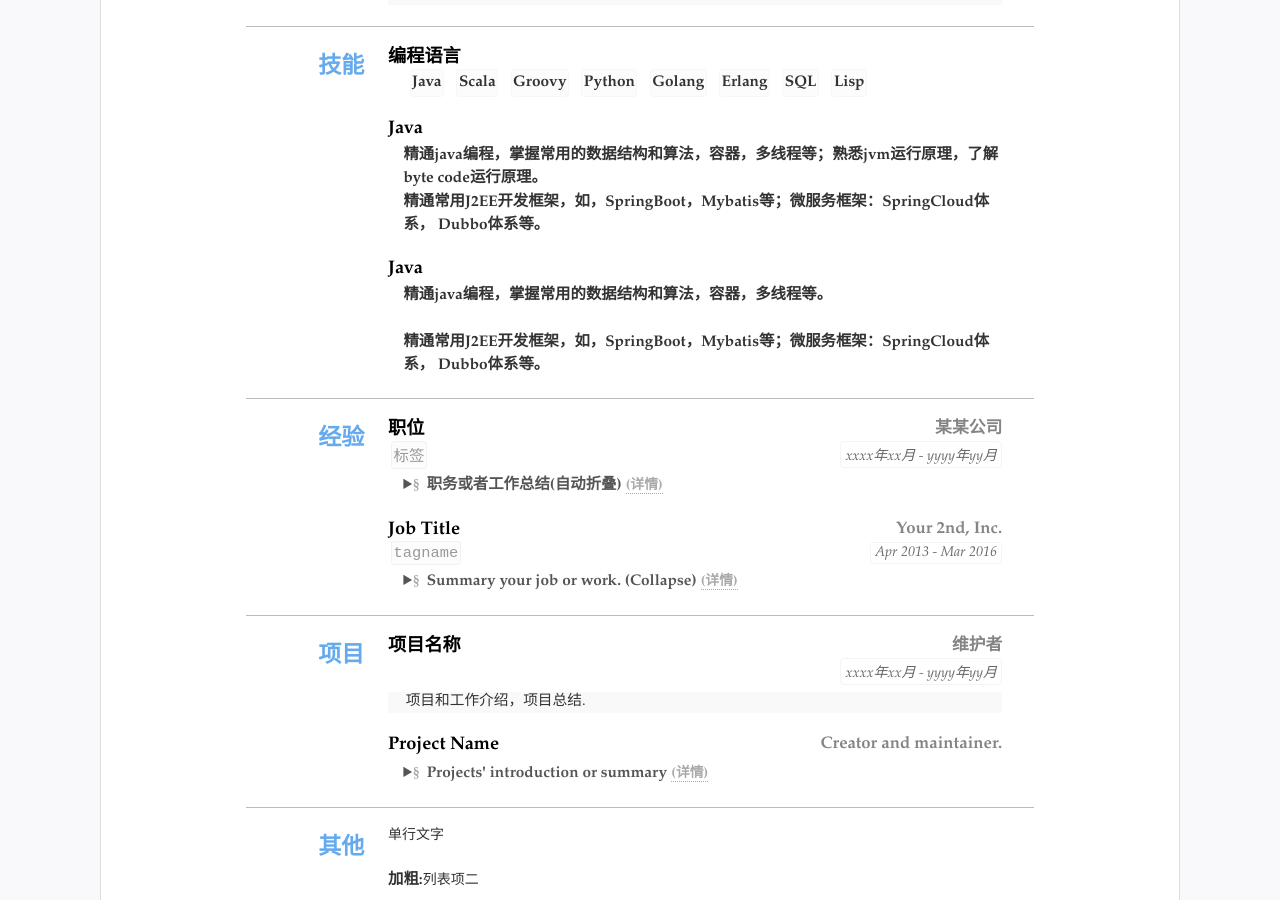
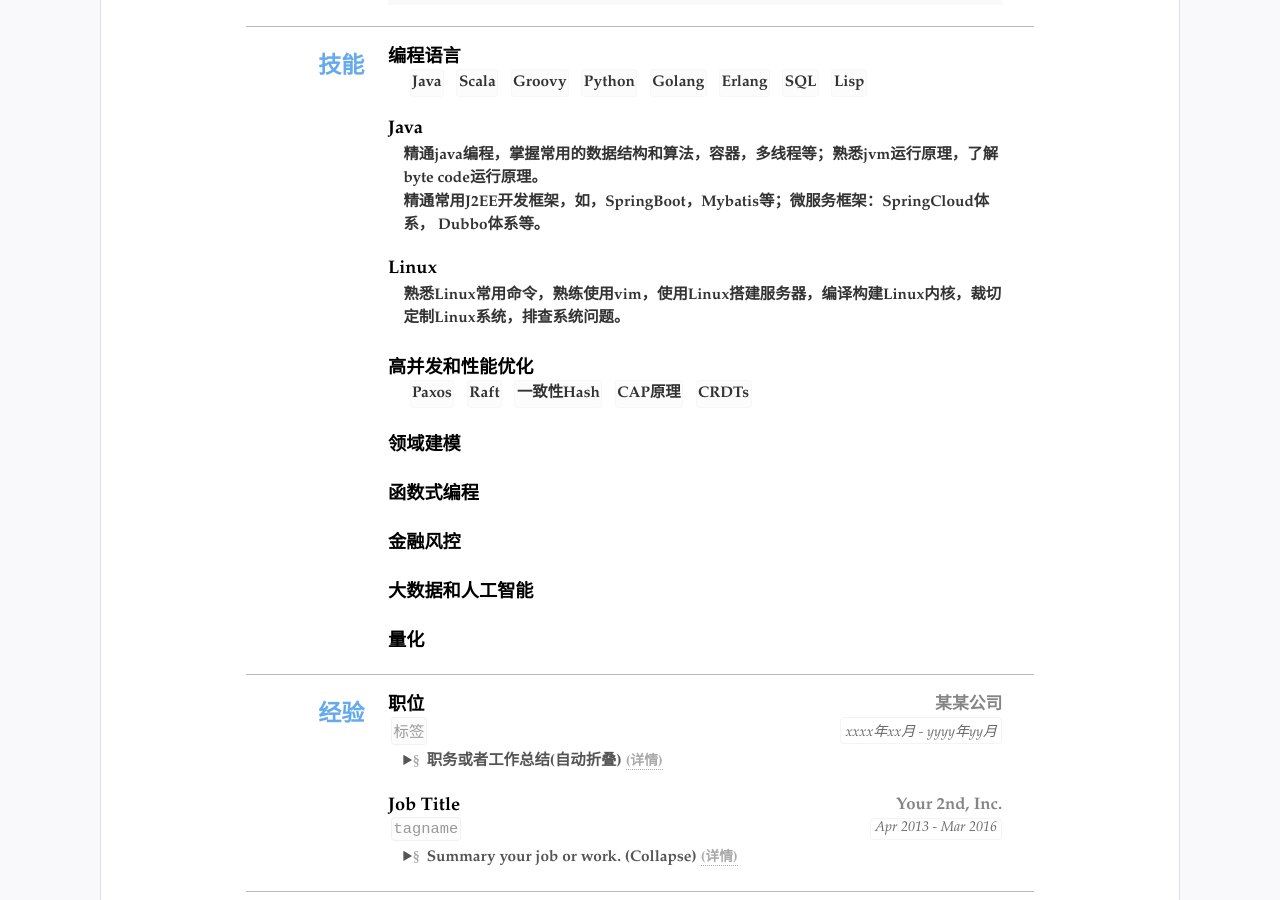
Before and after one commit to kennykong/resume, a Jekyll site: the page built from index.html, in a window 1280 px wide and 900 px high, scrolled down 393 px. Built offline with Jekyll 4.4.1, drawn with Linux system fonts in a browser that asks for light colours.

Commit message:
update resume.yml

```diff
--- a/_data/resume.yml
+++ b/_data/resume.yml
@@ -52,12 +52,36 @@ main: #简历主要内容，
     - Erlang
     - SQL
     - Lisp
+
   - title: Java
     summary: 精通java编程，掌握常用的数据结构和算法，容器，多线程等；熟悉jvm运行原理，了解byte code运行原理。<br/>精通常用J2EE开发框架，如，SpringBoot，Mybatis等；微服务框架：SpringCloud体系， Dubbo体系等。
 
-  - title: Java
-    summary: 精通java编程，掌握常用的数据结构和算法，容器，多线程等。<br/><br/>精通常用J2EE开发框架，如，SpringBoot，Mybatis等；微服务框架：SpringCloud体系， Dubbo体系等。
+  - title: Linux
+    summary: 熟悉Linux常用命令，熟练使用vim，使用Linux搭建服务器，编译构建Linux内核，裁切定制Linux系统，排查系统问题。
 
+  - title: 高并发和性能优化
+    summary: 多年构建分布式系统经验，曾开发淘宝秒杀系统。通过开源工具排查内存，网络等问题，给出优化方案。
+    items: #itmems 可以小块的方式显示
+      - Paxos
+      - Raft
+      - 一致性Hash
+      - CAP原理
+      - CRDTs
+
+  - title: 领域建模
+    summary:
+
+  - title: 函数式编程
+    summary:
+
+  - title: 金融风控
+    summary:
+
+  - title: 大数据和人工智能
+    summary:
+
+  - title: 量化
+    summary:
 
 - type: experience
   name: 经验
```
